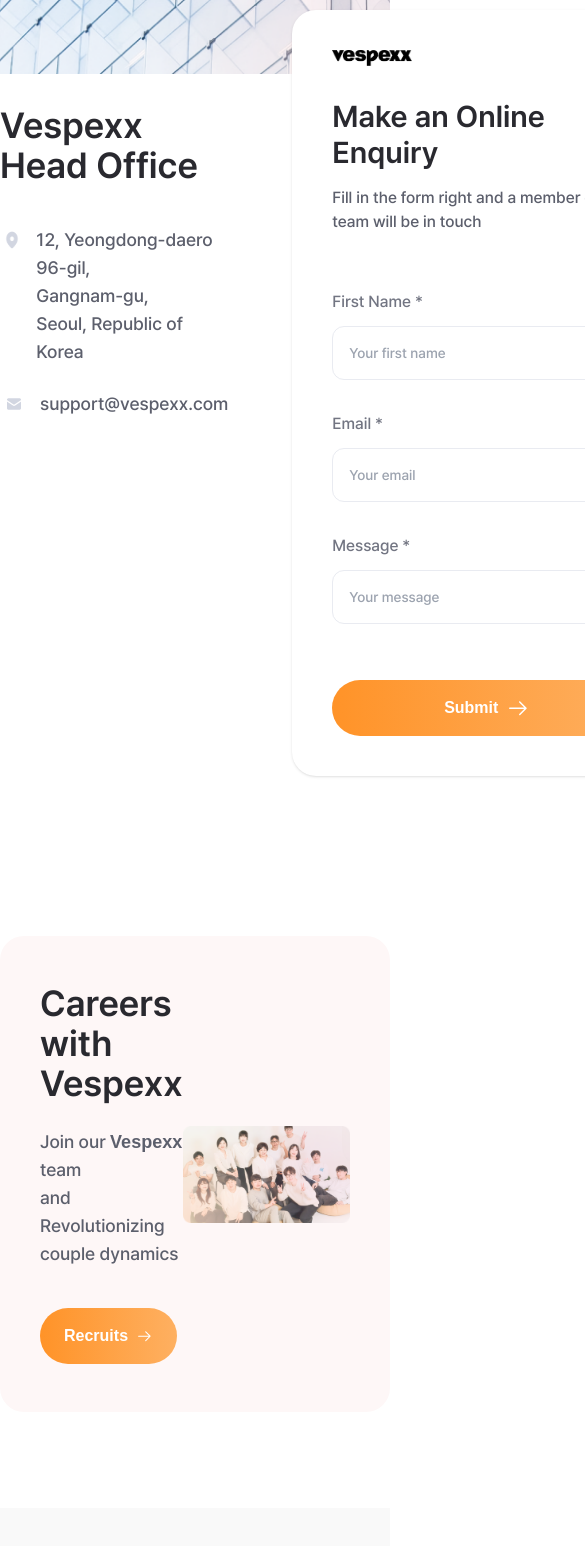
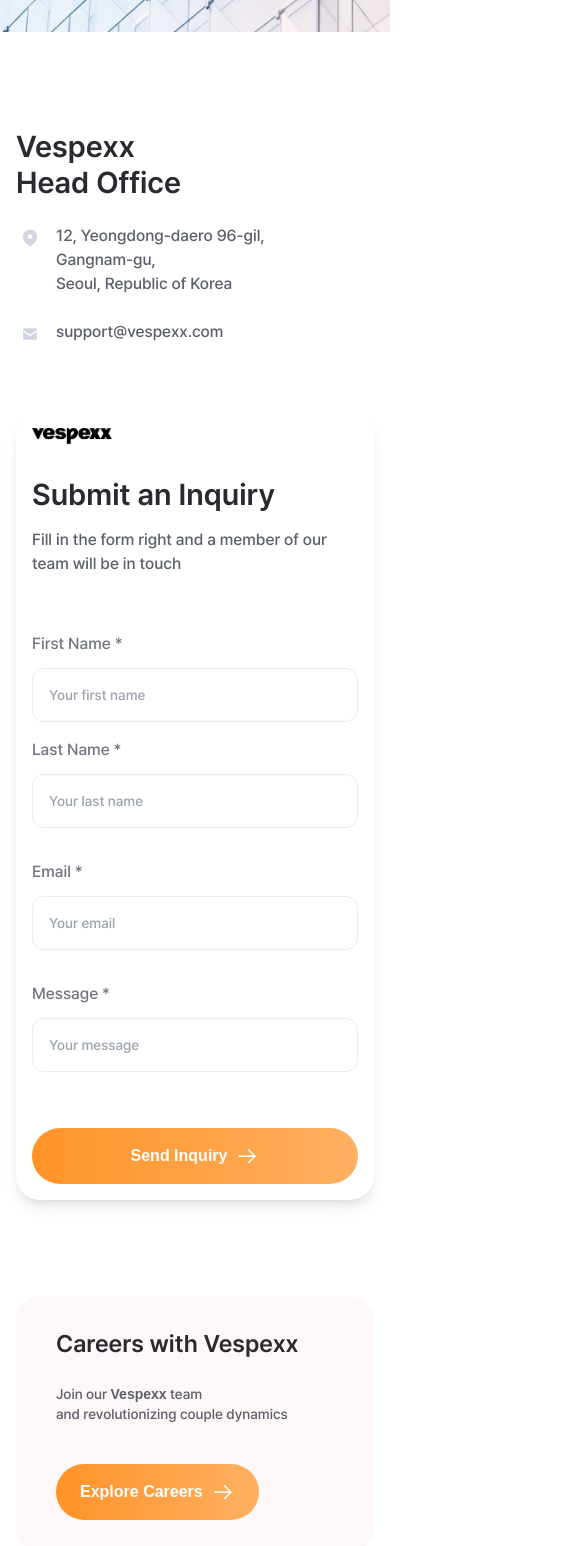
Before and after one commit to JaehyunYoo/pre_vespexx, a Next.js app: page /contactUs in a window 390 px wide. Shown: the part 432-1978 px from the top of the page, 585 px wide, since content can reach past the window. Built offline with nearby package versions, Linux system fonts and the light colour scheme; a web font is replaced by a local one.

Commit message:
[fix]: contact us 모바일 수정

```diff
--- a/src/app/contactUs/page.tsx
+++ b/src/app/contactUs/page.tsx
@@ -22,7 +22,7 @@
   return (
     <main>
       <section className="w-full h-full">
-        <div className="w-full h-[60svh] relative">
+        <div className="w-full h-[55svh] relative">
           <Image
             src="/images/contact/contactUs_main.png"
             alt="contact us background"
@@ -31,13 +31,13 @@
             priority
           />
         </div>
-
-        <div className="container-lg">
+        <div className="max-w-1200 mx-auto">
+          <div className="flex md:px-0 xs:px-4">
             {/* Contact Us Form */}
-          <div className="w-full h-full flex gap-16 relative top-[-4rem]">
+            <div className="w-full h-full flex lg:flex-row xs:flex-col gap-16 relative lg:top-[-4rem] xs:top-0">
               {/* Left */}
-            <div className="w-full h-full mt-[6rem]">
-              <h1 className="text-[#29292f] text-4xl font-semibold mb-10">
+              <div className="w-full h-full mt-24">
+                <h1 className="text-[#29292f] md:text-4xl xs:text-3xl font-semibold md:mb-10 xs:mb-6">
                   Vespexx
                   <br />
                   Head Office
@@ -53,7 +53,7 @@
                         priority
                       />
                     </div>
-                  <span className="text-[#5c5f6c] text-lg font-medium">
+                    <span className="text-[#5c5f6c] md:text-lg xs:text-base font-medium">
                       12, Yeongdong-daero 96-gil, <br />
                       Gangnam-gu, <br />
                       Seoul, Republic of Korea
@@ -68,15 +68,14 @@
                         priority
                       />
                     </div>
-                  <span className="text-[#5c5f6c] text-lg font-medium">
+                    <span className="text-[#5c5f6c] md:text-lg xs:text-base font-medium">
                       support@vespexx.com
                     </span>
                   </div>
                 </div>
-              {/* Email */}
               </div>
               {/* Right */}
-            <div className="w-full h-full bg-white rounded-3xl p-10 shadow">
+              <div className="w-full h-full bg-white rounded-3xl md:p-10 xs:p-4 shadow-lg">
                 <div className="relative w-20 h-4 mb-8">
                   <Image
                     src="/images/footerLogo.png"
@@ -86,17 +85,18 @@
                   />
                 </div>
                 <h2 className="text-[#29292f] text-3xl font-semibold mb-4">
-                Make an Online Enquiry
+                  Submit an Inquiry
                 </h2>
                 <p className="text-[#5c5f6c] text-base font-medium mb-14">
-                Fill in the form right and a member of our team will be in touch
+                  Fill in the form right and a member of our team will be in
+                  touch
                 </p>
                 {/* Form */}
                 <form className="w-full" onSubmit={handleSubmit(() => onValid)}>
                   {/* First Name */}
-                <div className="flex gap-4">
+                  <div className="flex lg:flex-row xs:flex-col gap-4">
                     <div className="w-full flex flex-col">
-                    <label className="text-[#727582] text- font-medium mb-3">
+                      <label className="text-[#727582] text-base font-medium mb-3">
                         First Name *
                       </label>
                       <input
@@ -108,7 +108,7 @@
                     </div>
                     {/* LastName Name */}
                     <div className="w-full flex flex-col mb-8">
-                    <label className="text-[#727582] text- font-medium mb-3">
+                      <label className="text-[#727582] text-base font-medium mb-3">
                         Last Name *
                       </label>
                       <input
@@ -121,7 +121,7 @@
                   </div>
                   {/* Email */}
                   <div className="w-full flex flex-col mb-8">
-                  <label className="text-[#727582] text- font-medium mb-3">
+                    <label className="text-[#727582] text-base font-medium mb-3">
                       Email *
                     </label>
                     <input
@@ -133,7 +133,7 @@
                   </div>
                   {/* Message */}
                   <div className="w-full flex flex-col mb-14">
-                  <label className="text-[#727582] text- font-medium mb-3">
+                    <label className="text-[#727582] text-base font-medium mb-3">
                       Message *
                     </label>
                     <input
@@ -146,41 +146,44 @@
                   {/* Submit */}
                   <button type="submit" className="w-full">
                     <div className="px-6 py-4 bg-gradient-to-r from-[#ff9328] to-[#feb061] hover:from-[#ff8711] hover:to-[#ffaa55] transition-colors duration-500 ease-in-out rounded-[100px] flex items-center justify-center">
-                    <p className="text-white font-bold">Submit</p>
+                      <p className="text-white font-bold">Send Inquiry</p>
                       <GoArrowRight color="white" size={24} className="ml-2" />
                     </div>
                   </button>
                 </form>
               </div>
             </div>
-
-          {/* Careers with Vespexx */}
-          <article className="w-full px-10  my-[6rem] bg-[#FEF7F7] rounded-[1.5rem]">
-            <div className="flex justify-between items-center">
-              <div className="py-12">
-                <h4 className="text-[#29292f] text-4xl font-semibold mb-6">
+          </div>
+          <div className="my-24 md:px-0 xs:px-4">
+            <article className="w-full px-10 py-8 bg-[#FEF7F7] rounded-3xl">
+              <div className="grid grid-cols-12">
+                <div className="lg:col-span-7 md:col-span-6 xs:col-span-12">
+                  <h4 className="text-[#29292f] lg:text-4xl md:text-2xl xs:text-2xl font-semibold mb-6">
                     Careers with Vespexx
                   </h4>
-                <p className="text-[#5c5f6c] text-lg font-medium mb-10">
+                  <p className="text-[#5c5f6c] md:text-lg xs:text-sm font-medium mb-10">
                     Join our <strong>Vespexx</strong> team
                     <br />
-                  and Revolutionizing couple dynamics
+                    and revolutionizing couple dynamics
                   </p>
-                <div className="max-w-[137px]">
-                  <GetStartedButton title="Recruits" />
+                  <div className="inline-block">
+                    <GetStartedButton title="Explore Careers" />
                   </div>
                 </div>
-              <div className="py-10">
+                <div className="lg:col-span-5 md:col-span-6 md:block xs:hidden">
+                  <div className="flex items-center justify-end">
                     <Image
                       src="/images/team/team_careers.png"
-                  alt="product team"
-                  width={500}
-                  height={500}
-                  priority={true}
+                      alt="Vespexx careers"
+                      width={420}
+                      height={243}
+                      priority
                     />
                   </div>
                 </div>
+              </div>
             </article>
+          </div>
         </div>
       </section>
     </main>
@@ -188,3 +191,158 @@
 }
 
 export default ContactUs;
+
+// const test = () => {
+//   return (
+//     <div className="container-lg">
+//       {/* Contact Us Form */}
+//       <div className="w-full h-full flex gap-16 relative top-[-4rem]">
+//         {/* Left */}
+//         <div className="w-full h-full mt-[6rem]">
+//           <h1 className="text-[#29292f] text-4xl font-semibold mb-10">
+//             Vespexx
+//             <br />
+//             Head Office
+//           </h1>
+//           {/* Address */}
+//           <div className="flex flex-col gap-6">
+//             <div className="flex gap-3">
+//               <div className="relative w-5 h-5 mx-1 my-1">
+//                 <Image
+//                   src="/images/icons/location_icon.png"
+//                   alt="location"
+//                   fill
+//                   priority
+//                 />
+//               </div>
+//               <span className="text-[#5c5f6c] text-lg font-medium">
+//                 12, Yeongdong-daero 96-gil, <br />
+//                 Gangnam-gu, <br />
+//                 Seoul, Republic of Korea
+//               </span>
+//             </div>
+//             <div className="flex gap-3">
+//               <div className="relative w-5 h-5 mx-1 my-1">
+//                 <Image
+//                   src="/images/icons/email_icon.png"
+//                   alt="email"
+//                   fill
+//                   priority
+//                 />
+//               </div>
+//               <span className="text-[#5c5f6c] text-lg font-medium">
+//                 support@vespexx.com
+//               </span>
+//             </div>
+//           </div>
+//           {/* Email */}
+//         </div>
+//         {/* Right */}
+//         <div className="w-full h-full bg-white rounded-3xl p-10 shadow">
+//           <div className="relative w-20 h-4 mb-8">
+//             <Image
+//               src="/images/footerLogo.png"
+//               alt="contact us form"
+//               fill
+//               priority
+//             />
+//           </div>
+//           <h2 className="text-[#29292f] text-3xl font-semibold mb-4">
+//             Make an Online Enquiry
+//           </h2>
+//           <p className="text-[#5c5f6c] text-base font-medium mb-14">
+//             Fill in the form right and a member of our team will be in touch
+//           </p>
+//           {/* Form */}
+//           <form className="w-full" onSubmit={handleSubmit(() => onValid)}>
+//             {/* First Name */}
+//             <div className="flex gap-4">
+//               <div className="w-full flex flex-col">
+//                 <label className="text-[#727582] text- font-medium mb-3">
+//                   First Name *
+//                 </label>
+//                 <input
+//                   {...register("firstName")}
+//                   type="text"
+//                   placeholder="Your first name"
+//                   className="text-sm text-[#727582] font-medium p-4 border border-[#e9ebf1] rounded-xl"
+//                 />
+//               </div>
+//               {/* LastName Name */}
+//               <div className="w-full flex flex-col mb-8">
+//                 <label className="text-[#727582] text- font-medium mb-3">
+//                   Last Name *
+//                 </label>
+//                 <input
+//                   {...register("lastName")}
+//                   type="text"
+//                   placeholder="Your last name"
+//                   className="text-sm text-[#727582] font-medium p-4 border border-[#e9ebf1] rounded-xl"
+//                 />
+//               </div>
+//             </div>
+//             {/* Email */}
+//             <div className="w-full flex flex-col mb-8">
+//               <label className="text-[#727582] text- font-medium mb-3">
+//                 Email *
+//               </label>
+//               <input
+//                 {...register("email")}
+//                 type="email"
+//                 placeholder="Your email"
+//                 className="text-sm text-[#727582] font-medium p-4 border border-[#e9ebf1] rounded-xl"
+//               />
+//             </div>
+//             {/* Message */}
+//             <div className="w-full flex flex-col mb-14">
+//               <label className="text-[#727582] text- font-medium mb-3">
+//                 Message *
+//               </label>
+//               <input
+//                 {...register("message")}
+//                 type="text"
+//                 placeholder="Your message"
+//                 className="text-sm text-[#727582] font-medium p-4 border border-[#e9ebf1] rounded-xl"
+//               />
+//             </div>
+//             {/* Submit */}
+//             <button type="submit" className="w-full">
+//               <div className="px-6 py-4 bg-gradient-to-r from-[#ff9328] to-[#feb061] hover:from-[#ff8711] hover:to-[#ffaa55] transition-colors duration-500 ease-in-out rounded-[100px] flex items-center justify-center">
+//                 <p className="text-white font-bold">Submit</p>
+//                 <GoArrowRight color="white" size={24} className="ml-2" />
+//               </div>
+//             </button>
+//           </form>
+//         </div>
+//       </div>
+
+//       {/* Careers with Vespexx */}
+//       <article className="w-full px-10  my-[6rem] bg-[#FEF7F7] rounded-[1.5rem]">
+//         <div className="flex justify-between items-center">
+//           <div className="py-12">
+//             <h4 className="text-[#29292f] text-4xl font-semibold mb-6">
+//               Careers with Vespexx
+//             </h4>
+//             <p className="text-[#5c5f6c] text-lg font-medium mb-10">
+//               Join our <strong>Vespexx</strong> team
+//               <br />
+//               and Revolutionizing couple dynamics
+//             </p>
+//             <div className="max-w-[137px]">
+//               <GetStartedButton title="Recruits" />
+//             </div>
+//           </div>
+//           <div className="py-10">
+//             <Image
+//               src="/images/team/team_careers.png"
+//               alt="product team"
+//               width={500}
+//               height={500}
+//               priority={true}
+//             />
+//           </div>
+//         </div>
+//       </article>
+//     </div>
+//   );
+// };
--- a/src/app/team/page.tsx
+++ b/src/app/team/page.tsx
@@ -12,7 +12,7 @@
 function Team() {
   return (
     <main>
-      <div className="w-full md:h-[60svh] xs:h-[45svh] relative">
+      <div className="w-full md:h-[60svh] xs:h-[40svh] relative">
         <Image
           src="/images/team/team_main_bg.png"
           alt="team background"
@@ -72,7 +72,34 @@
             </div>
           </div>
           {/* Career Team Card */}
-          <article className="w-full px-10 bg-[#FEF7F7] rounded-3xl"></article>
+          <article className="w-full px-10 py-8 bg-[#FEF7F7] rounded-3xl">
+            <div className="grid grid-cols-12">
+              <div className="lg:col-span-7 md:col-span-6 xs:col-span-12">
+                <h4 className="text-[#29292f] lg:text-4xl md:text-2xl xs:text-2xl font-semibold mb-6">
+                  Careers with Vespexx
+                </h4>
+                <p className="text-[#5c5f6c] md:text-lg xs:text-sm font-medium mb-10">
+                  Join our <strong>Vespexx</strong> team
+                  <br />
+                  and revolutionizing couple dynamics
+                </p>
+                <div className="inline-block">
+                  <GetStartedButton title="Explore Careers" />
+                </div>
+              </div>
+              <div className="lg:col-span-5 md:col-span-6 md:block xs:hidden">
+                <div className="flex items-center justify-end">
+                  <Image
+                    src="/images/team/team_careers.png"
+                    alt="Vespexx careers"
+                    width={420}
+                    height={243}
+                    priority
+                  />
+                </div>
+              </div>
+            </div>
+          </article>
           {/* <article className="w-full px-10  my-[6rem] bg-[#FEF7F7] rounded-[1.5rem]">
             <div className="flex justify-between items-center">
               <div className="py-12">
--- a/src/components/NewsMediaCard.tsx
+++ b/src/components/NewsMediaCard.tsx
@@ -11,17 +11,17 @@
 }) => {
   return (
     <article className={`"w-full ${className ?? ""}`}>
-      <div className='relative aspect-[380/228] overflow-hidden'>
+      <div className="relative aspect-[380/228] overflow-hidden">
         <Image
           src={data.image}
           alt={data.alt ?? "image"}
           priority
           fill
-          className='object-cover'
+          className="object-cover"
         />
       </div>
 
-      <h6 className='text-[#29292f] text-xl font-semibold mt-5'>
+      <h6 className="text-[#29292f] text-xl font-semibold mt-5">
         {data.title}
       </h6>
     </article>
```
Also changed, not shown: src/app/blog/page.tsx (+4 -8 lines), src/components/Nav.tsx (+8 -2 lines), src/components/home/AspirationSection.tsx (+13 -13 lines). Lines whose indentation alone changed are shown as unchanged.
